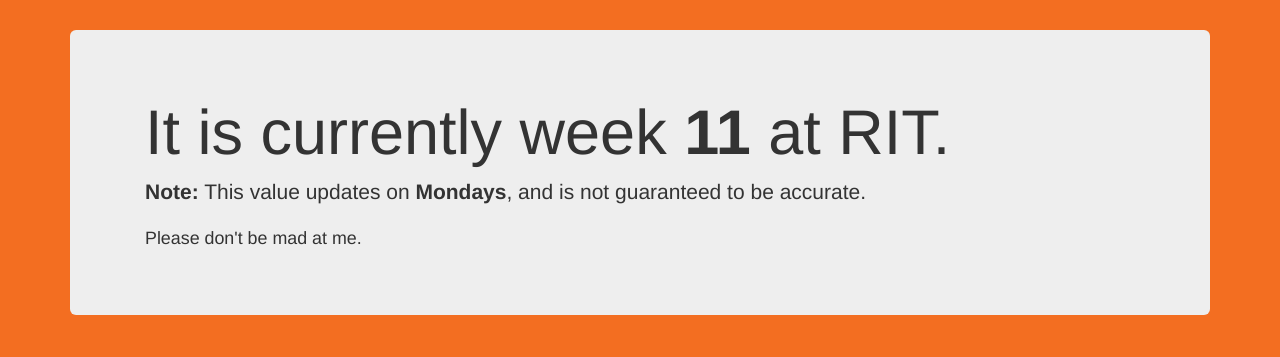
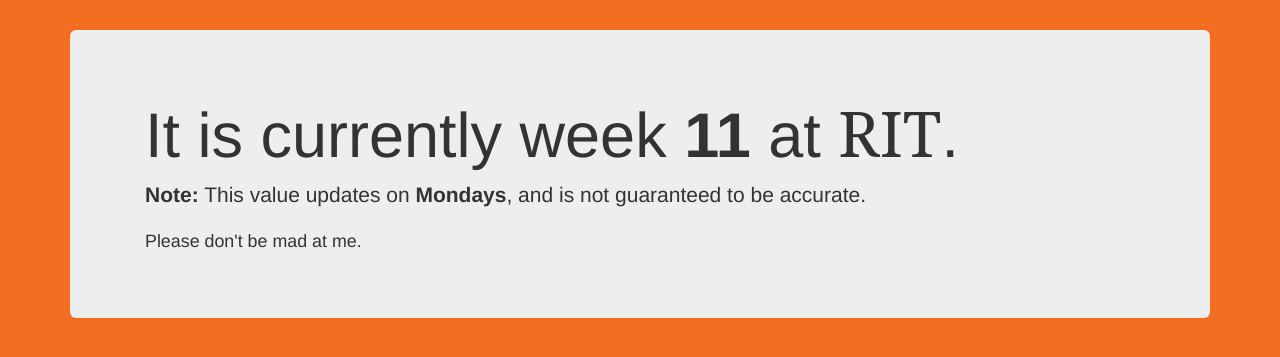
Before and after one commit to corbanmailloux/RITWeek, a Jekyll site: the page built from index.html, in a window 1280 px wide. Shown: the top 357 px of the page. Built offline with Jekyll 4.4.1, drawn with Linux system fonts in a browser that asks for light colours; nearby versions of some CDN libraries.

Commit message:
Fancy RIT logo-type.

```diff
--- a/_sass/_additional.scss
+++ b/_sass/_additional.scss
@@ -3,4 +3,12 @@
  */
 
 // A little padding...
-body { padding-top: 30px; }
+body
+{
+	padding-top: 30px;
+}
+
+.ritLogo
+{
+	font-family: Georgia, Serif;
+}
--- a/index.html
+++ b/index.html
@@ -3,7 +3,14 @@
 
 <div class="jumbotron">
     <div class="container">
-        <h1 id="week">Loading, or broken JS. :(</h1>
+        <noscript>
+            <div class="alert alert-danger" role="alert">
+                <strong>Uh oh!</strong> JavaScript is disabled or not supported. This site won't work. Go away!
+            </div>
+        </noscript>
+        <h1>
+            <span id="currently">It is currently week <strong><span id="weekNum">...</span></strong></span> at <span class="ritLogo">RIT</span>.
+        </h1>
         <p class="text-danger" id="broken" style="display: none;">
             Email Corban Mailloux (whatweekisitatRIT@corb.co) to make me fix it.
         </p>
```
Also changed, not shown: other parts of index.html (+2 -3 lines).
